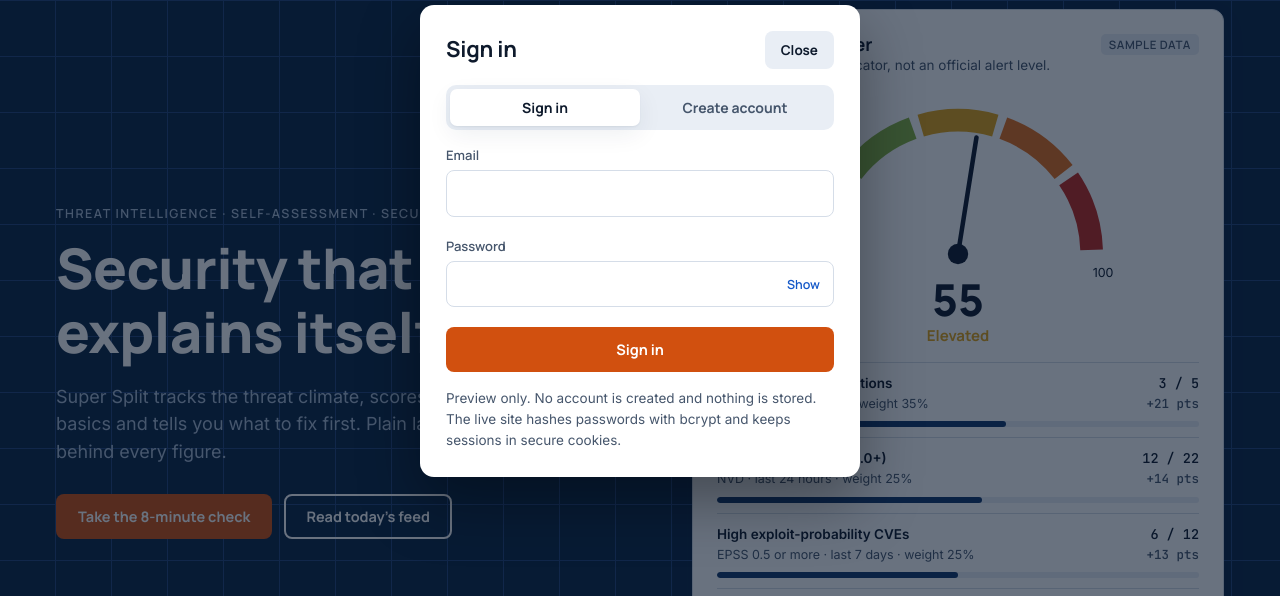
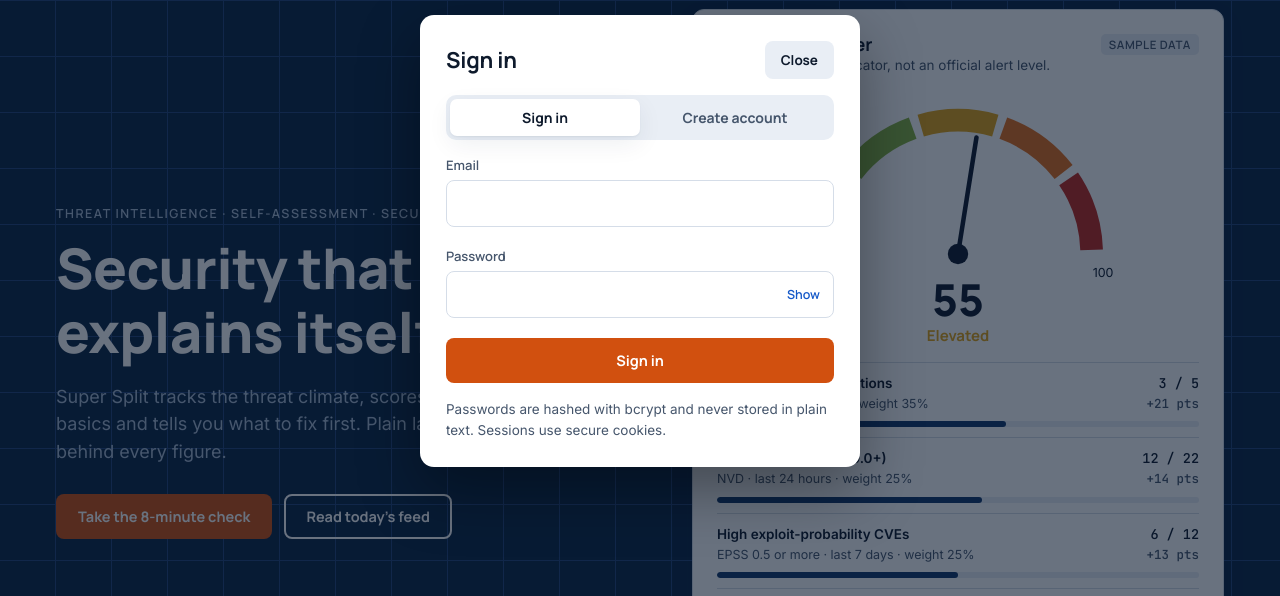
Before and after one commit to Guy0Kana/supersplit, a website: page public/index.html in a window 1280 px wide. Both pictures are taken after a click on the button "Sign in". Shown: the part 159-755 px from the top of the page. Drawn offline with Linux system fonts and the light colour scheme; no server answers.

Commit message:
Revise password and session security note in index.html
Updated the note about password handling and session security.

```diff
--- a/public/index.html
+++ b/public/index.html
@@ -300,7 +300,7 @@ sudo nginx -t &amp;&amp; sudo systemctl reload nginx</pre>
       <div class="field" id="a-pw"><label for="aPw">Password</label><div class="pw"><input class="input" id="aPw" type="password" autocomplete="current-password" maxlength="72"><button type="button" id="aShow" aria-label="Show password">Show</button></div><div class="err"></div><div class="note" id="pwHint" hidden>At least 10 characters.</div></div>
       <button class="btn btn-accent" type="submit" id="authSubmit">Sign in</button>
     </form>
-    <p class="note">Preview only. No account is created and nothing is stored. The live site hashes passwords with bcrypt and keeps sessions in secure cookies.</p>
+    <p class="note" id="authNote">Passwords are hashed with bcrypt and never stored in plain text. Sessions use secure cookies.</p>
   </div>
 </dialog>
 <div class="toast" id="toast" role="status" aria-live="polite"></div>
```
